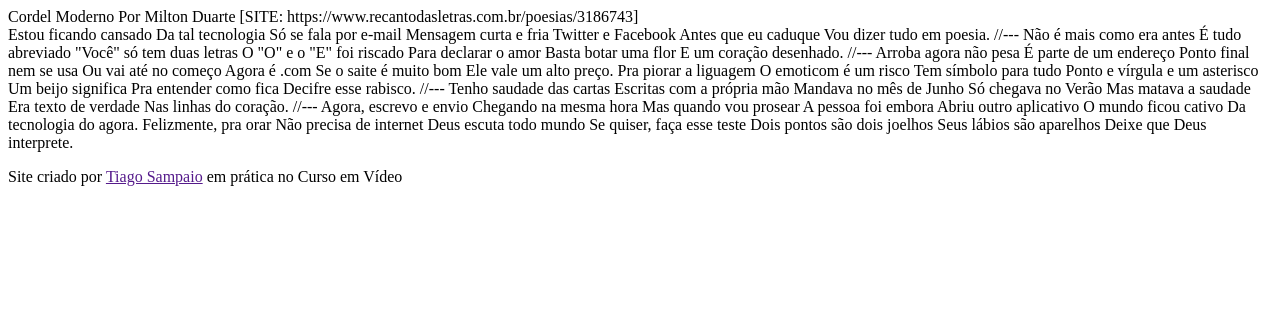
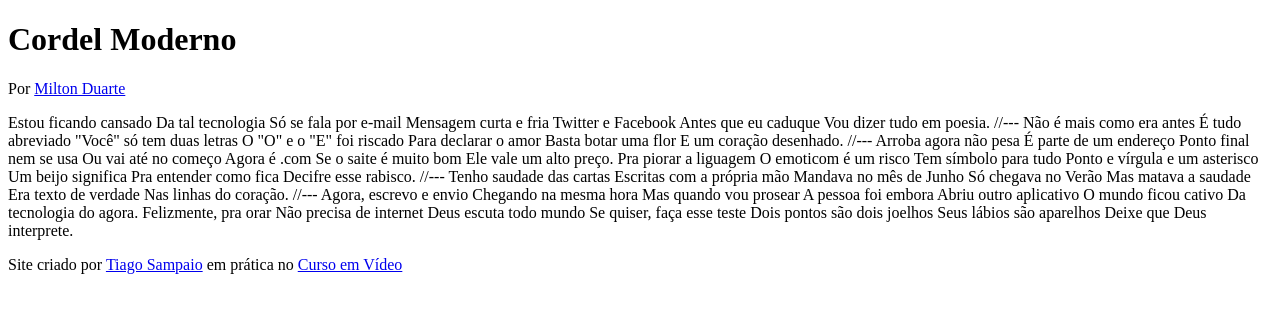
Before and after one commit to tiago-sampa/Pratica-Html-CSS, a plain HTML site: page mod3/d012/index.html in a window 1280 px wide. Drawn offline with Linux system fonts and the light colour scheme.

Commit message:
Update index.html

```diff
--- a/mod3/d012/index.html
+++ b/mod3/d012/index.html
@@ -8,9 +8,10 @@
 </head>
 <body>
     <header>
-        Cordel Moderno
-        Por Milton Duarte
-        [SITE: https://www.recantodasletras.com.br/poesias/3186743]
+        <h1>Cordel Moderno</h1>
+        <p>
+            Por <a href="https://www.recantodasletras.com.br/poesias/3186743" target="_blank">Milton Duarte</a>
+        </p>
     </header>
 
     Estou ficando cansado
@@ -78,7 +79,7 @@
     Deixe que Deus interprete.
 
     <footer>
-        <p>Site criado por <a href="">Tiago Sampaio</a> em prática no Curso em Vídeo</p>
+        <p>Site criado por <a href="https://github.com/tiago-sampa" target="_blank">Tiago Sampaio</a> em prática no <a href="https://www.cursoemvideo.com" target="_blank">Curso em Vídeo</a></p>
     </footer>
 </body>
 </html>
```
